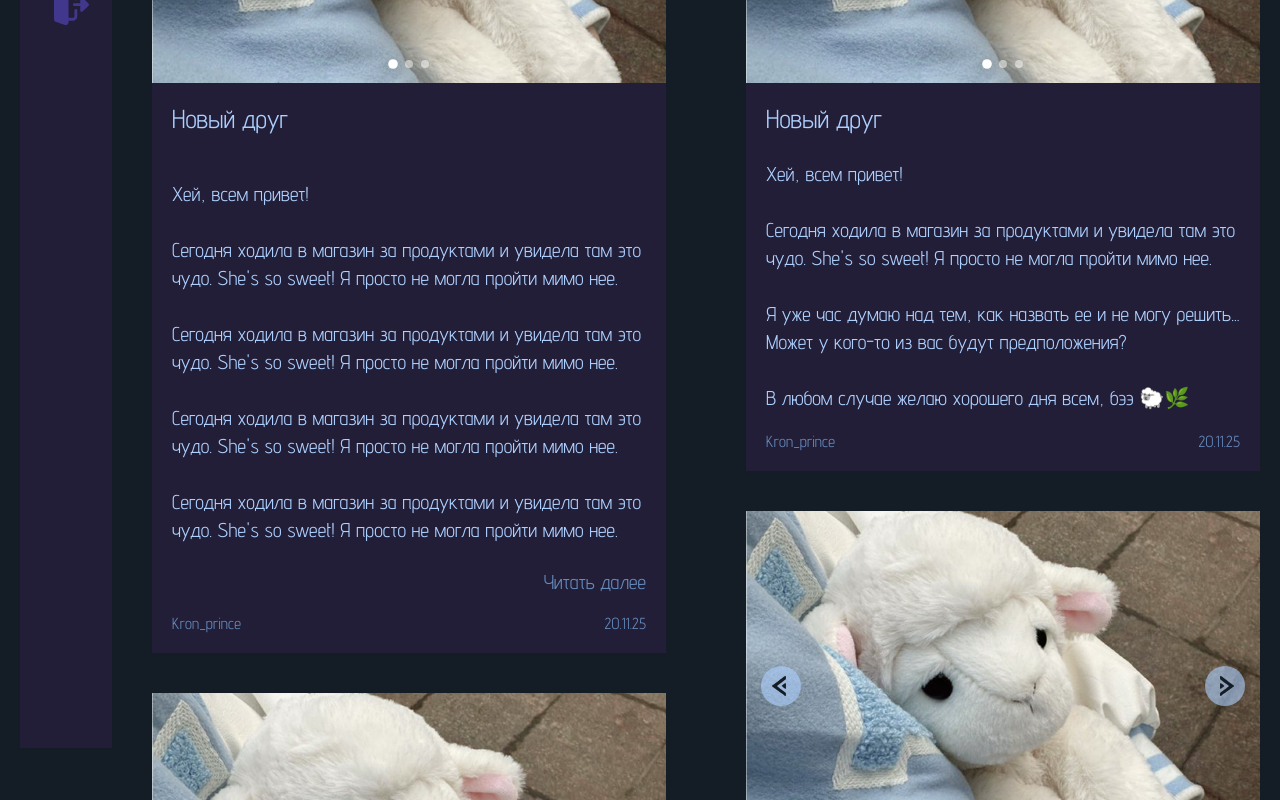
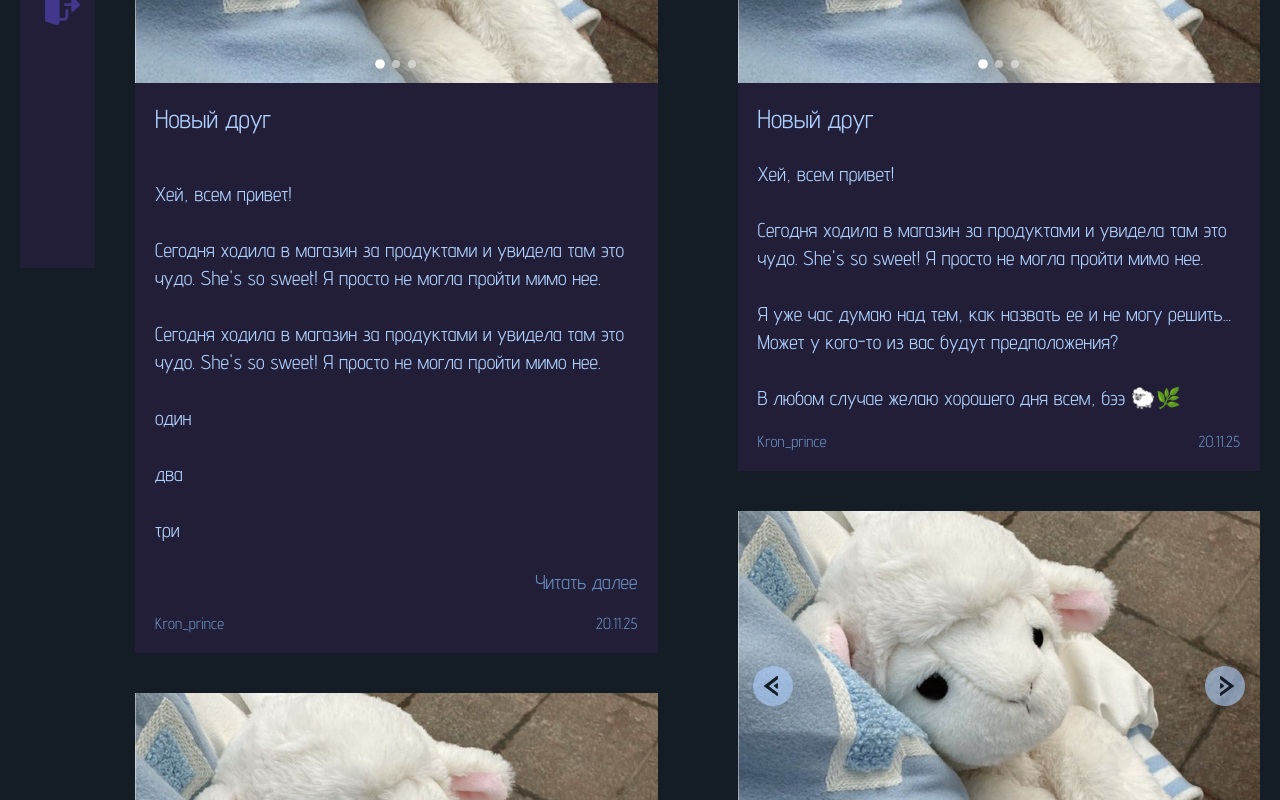
Before and after one commit to dost-kyn/void, a React (Vite) app in the folder void_react/: page /posts in a window 1280 px wide. Shown: the part 532-1332 px from the top of the page. Built offline with nearby package versions, Linux system fonts and the light colour scheme; a web font is replaced by a local one.

Commit message:
Resolve merge conflicts in Style.css

```diff
--- a/void_react/src/components/UI/posts/read_more.js
+++ b/void_react/src/components/UI/posts/read_more.js
@@ -13,7 +13,16 @@ export const useReadMore = (maxHeight = 400) => {
   }, [maxHeight]);
 
   const toggleExpand = () => {
-    setIsExpanded(!isExpanded);
+    if (!isExpanded && contentRef.current) {
+      // При раскрытии - просто меняем состояние
+      setIsExpanded(true);
+    } else {
+      // При скрытии - прокручиваем вверх и меняем состояние
+      if (contentRef.current) {
+        contentRef.current.scrollTop = 0;
+      }
+      setIsExpanded(false);
+    }
   };
 
   return {
--- a/void_react/src/css/Chat.css
+++ b/void_react/src/css/Chat.css
@@ -1,11 +1,17 @@
 .Chat_body {
-    margin: 0 auto;
+    /* margin: 0 auto;
     display: flex;
     max-width: 1440px;
     padding: 0 20px;
-    height: 100vh;
-    box-sizing: border-box;
+    height: 100vh;*/
+
     width: 100%;
+ box-sizing: border-box;
+    display: flex;
+    max-width: 1455px;
+    margin: 0 auto;
+    min-height: 100vh;
+
 }
 
 .Chat {
--- a/void_react/src/css/Messages.css
+++ b/void_react/src/css/Messages.css
@@ -7,16 +7,11 @@
     gap: 120px;
     margin-bottom: 30px;
 }
-/* .friends_title{
-    margin: 0;
-} */
-
 
 
 
 /*========= список друзей =========== */
 .message{
-    /* width: 100%; */
     padding: 8px 20px;
     background: var(--element);
     display: flex;
--- a/void_react/src/css/Posts.css
+++ b/void_react/src/css/Posts.css
@@ -1,6 +1,5 @@
 .Posts {
     width: 100%;
-
 }
 
 .Posts_tools {
@@ -292,9 +291,6 @@
     transition: max-height 0.3s ease;
 }
 
-.post_text.expanded {
-    max-height: none;
-}
 
 .read_more_button {
     width: 100%;
@@ -313,6 +309,26 @@
 }
 
 
+.post_text.expanded {
+    max-height: 400px; /* та же высота */
+    overflow-y: auto; /* прокрутка */
+    -webkit-mask-image: none; /* убираем градиент если есть */
+    mask-image: none;
+}
+
+
+.post_text {
+    font-size: 20px;
+    line-height: 1.4;
+    max-height: 400px;
+    overflow: hidden;
+    transition: all 0.3s ease; /* плавность */
+}
+
+.post_text.expanded {
+    max-height: 400px;
+    overflow-y: auto;
+}
 
 
 /* ============  АДАПТИВ  ============ */
--- a/void_react/src/css/Style.css
+++ b/void_react/src/css/Style.css
@@ -119,19 +119,17 @@ body {
     display: flex;
     max-width: 1440px;
     margin: 0 auto;
-    gap: 40px;
     padding: 0 20px;
     min-height: 100vh;
+    gap: 40px;
 }
 
 .naw {
     background-color: var(--element);
     display: flex;
     flex-direction: column;
-    /* width: 75px;
-    height: 100vh; */
-    width: 92px;
-    height: 100vw;
+    width: 75px;
+    height: 100vh;
     align-items: center;
     position: sticky;
     top: 0;
--- a/void_react/src/pages/Chat.jsx
+++ b/void_react/src/pages/Chat.jsx
@@ -9,7 +9,7 @@ import { useAutoResizeTextarea } from '../components/UI/chat/textarea'
 import { useNaw } from '../components/UI/chat/naw'
 
 export default function Chat() {
-    const { textareaRef, adjustHeight } = useAutoResizeTextarea();
+    const { textareaRef, adjustHeight, resetHeight } = useAutoResizeTextarea();
     const [messages, setMessages] = useState([]);
     const [inputText, setInputText] = useState('');
     const isMobile = useNaw(); // исчезновение <Naw/>
--- a/void_react/src/pages/Posts.jsx
+++ b/void_react/src/pages/Posts.jsx
@@ -136,7 +136,7 @@ export default function Posts() {
                                     ref={contentRef}
                                     className={`post_text ${isExpanded ? 'expanded' : ''}`}
                                 >
-                                    <p className="post_text">
+                                    <p>
                                         Хей, всем привет!
                                         <br /><br />
                                         Сегодня ходила в магазин за продуктами и увидела там это чудо. She's so sweet!
@@ -145,27 +145,23 @@ export default function Posts() {
                                         Сегодня ходила в магазин за продуктами и увидела там это чудо. She's so sweet!
                                         Я просто не могла пройти мимо нее.
                                         <br /><br />
-                                        Сегодня ходила в магазин за продуктами и увидела там это чудо. She's so sweet!
-                                        Я просто не могла пройти мимо нее.
+                                        один
                                         <br /><br />
-                                        Сегодня ходила в магазин за продуктами и увидела там это чудо. She's so sweet!
-                                        Я просто не могла пройти мимо нее.
+                                        два
                                         <br /><br />
-                                        Сегодня ходила в магазин за продуктами и увидела там это чудо. She's so sweet!
-                                        Я просто не могла пройти мимо нее.
+                                        три
                                         <br /><br />
-                                        Сегодня ходила в магазин за продуктами и увидела там это чудо. She's so sweet!
-                                        Я просто не могла пройти мимо нее.
+                                        четыре
 
                                     </p>
                                 </div>
-                                {isOverflowed && !isExpanded && (
+
+                                {isOverflowed && (
                                     <div className="read_more_button">
                                         <button className="read_more_btn" onClick={toggleExpand}>
-                                            Читать далее
+                                            {isExpanded ? 'Скрыть' : 'Читать далее'}
                                         </button>
                                     </div>
-
                                 )}
                                 <div className="post_info">
                                     <p className="post_author">Kron_prince</p>
@@ -173,6 +169,15 @@ export default function Posts() {
                                 </div>
                             </div>
                         </div>
+
+
+
+
+
+
+
+
+
                         <div className="Posts_posts_post">
                             <div className="post_slider">
                                 {showSliderButtons && (
```
Also changed, not shown: void_react/src/css/Admin_panel.css (+14 -0 lines), 2 other files (tests, documents, lock files or other folders).
